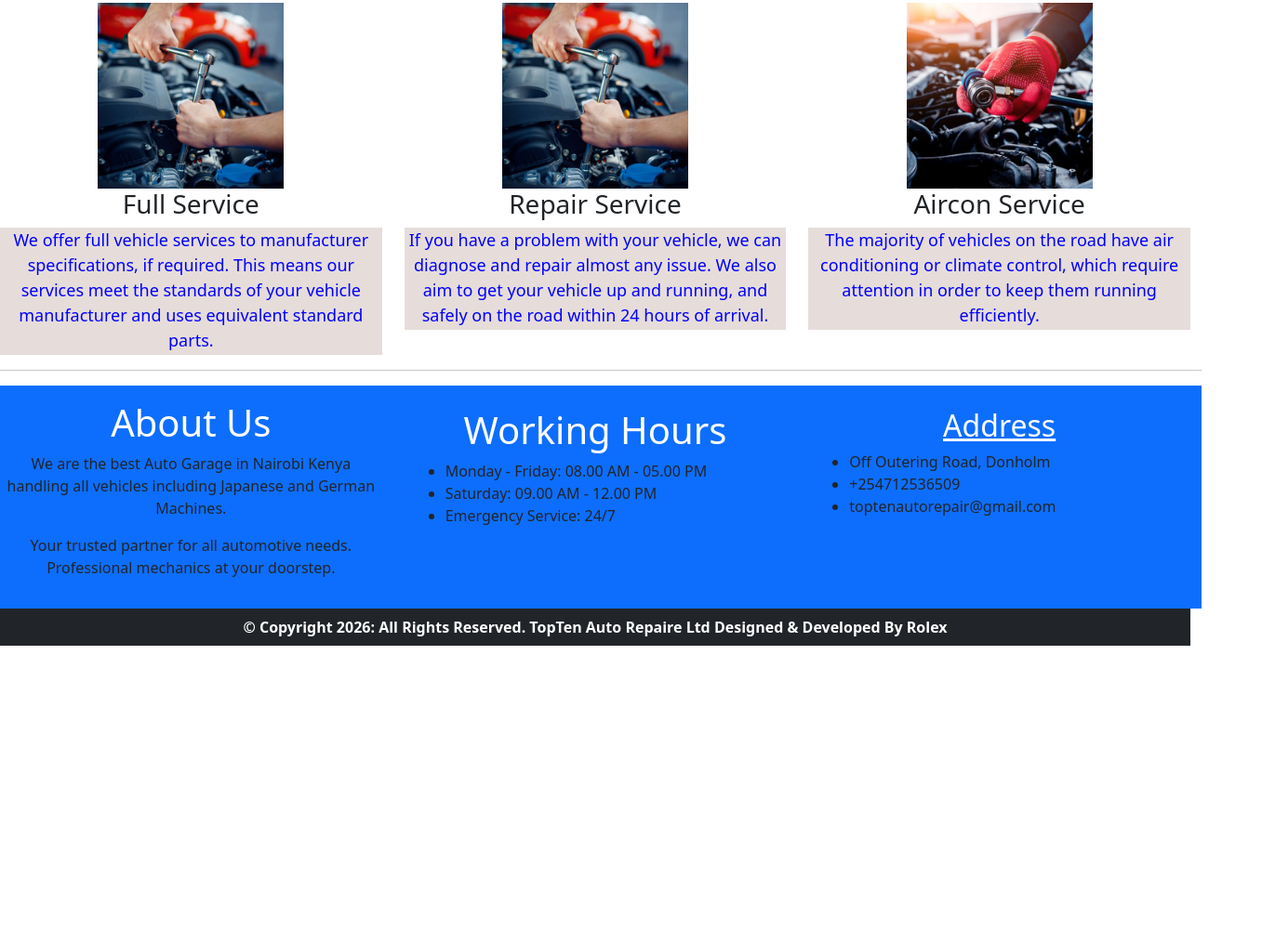
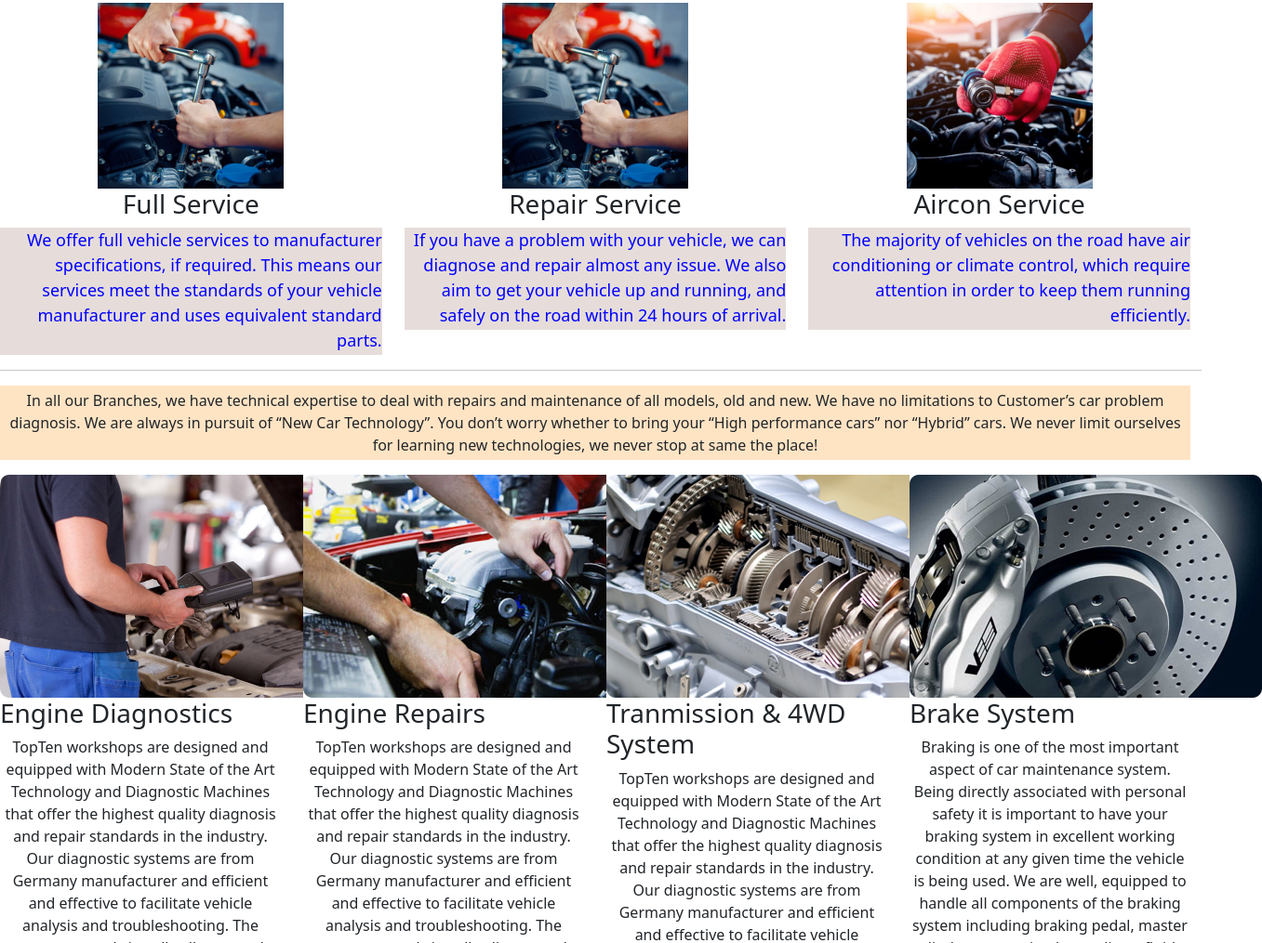
Before and after one commit to ROLEXBETT/project, a plain HTML site: page index.html in a window 1280 px wide. Shown: the part 1785-2800 px from the top of the page at 93% size, 1357 px wide, since content can reach past the window. Before the commit the page ends 2480 px from the top, so only its background shows below. Drawn offline with Linux system fonts and the light colour scheme.

Commit message:
just updated

```diff
--- a/index.html
+++ b/index.html
@@ -33,7 +33,7 @@
                         <a href="index.html" class="nav-link active">Home</a>
                         <a href="AboutUs.html" class="nav-link">About Us</a>
                         <a href="Services.html" class="nav-link">Services</a>
-                        <a href="Contact Us" class="nav-link">Contact Us</a>
+                        <a href="ContactUs.html" class="nav-link">Contact Us</a>
                     </div>
                  </div>
              </nav>
@@ -253,7 +253,35 @@ Promotion is valid on retail prices and on cash.</p>
            </section>
           <!-- Section six ends here -->
 
-          <!-- Section 7 starts here -->
+          <!-- Section seven starts here -->
+         <p id="mypar">In all our Branches, we have technical expertise to deal with repairs and maintenance of all models, old and new. We have no limitations to Customer’s car problem diagnosis.  We are always in pursuit of “New Car Technology”. You don’t worry whether to bring your “High performance cars” nor “Hybrid” cars. We never limit ourselves for learning new technologies, we never stop at same the place!</p>
+         <section class="row">
+            <div class="col-lg-3">
+                <img src="images/auto2.jpg" alt="">
+                <h3>Engine Diagnostics</h3>
+                <p>TopTen workshops are designed and equipped with Modern State of the Art Technology and Diagnostic Machines that offer the highest quality diagnosis and repair standards in the industry. Our diagnostic systems are from Germany manufacturer and efficient and effective to facilitate vehicle analysis and troubleshooting. The system can read virtually all cars on the Kenyan roads. This enables us to restore vehicle’s performance to manufacturer’s specification.</p>
+            </div>
+            <div class="col-lg-3">
+                <img src="images/auto3.jpg" alt="">
+                <h3>Engine Repairs</h3>
+                <p>TopTen workshops are designed and equipped with Modern State of the Art Technology and Diagnostic Machines that offer the highest quality diagnosis and repair standards in the industry. Our diagnostic systems are from Germany manufacturer and efficient and effective to facilitate vehicle analysis and troubleshooting. The system can read virtually all cars on the Kenyan roads. This enables us to restore vehicle’s performance to manufacturer’s specification.</p>
+            </div>
+            <div class="col-lg-3">
+                <img src="images/auto4.jpg" alt="">
+                <h3>Tranmission & 4WD System</h3>
+                <p>TopTen workshops are designed and equipped with Modern State of the Art Technology and Diagnostic Machines that offer the highest quality diagnosis and repair standards in the industry. Our diagnostic systems are from Germany manufacturer and efficient and effective to facilitate vehicle analysis and troubleshooting. The system can read virtually all cars on the Kenyan roads. This enables us to restore vehicle’s performance to manufacturer’s specification.</p>
+            </div>
+            <div class="col-lg-3">
+                <img src="images/auto5.jpg" alt="">
+                <h3>Brake System</h3>
+                <p>Braking is one of the most important aspect of car maintenance system. Being directly associated with personal safety it is important to have your braking system in excellent working condition at any given time the vehicle is being used. We are well, equipped to handle all components of the braking system including braking pedal, master cylinder, connecting hoses, lines, fluids, linkage, drums, shoes, rotors, pads, calipers and parking brake.</p>
+            </div>
+
+         </section>
+         <!-- Section seven ends here -->
+
+
+          <!-- Section eight starts here -->
                <section class="row bg-primary">
                 <div class="col-lg-4 p-3 text-white">
                 <h4 class="text-center text-white">About Us</h4>
@@ -290,7 +318,7 @@ Promotion is valid on retail prices and on cash.</p>
                <footer class="text-center text-white bg-dark p-2"><b>© Copyright 2026: All Rights Reserved. TopTen Auto Repaire Ltd
 Designed & Developed By Rolex</b></footer>
 
-              <!-- Section 7 ends here -->
+              <!-- Section eight ends here -->
 
 </body>
 </html>
--- a/style.css
+++ b/style.css
@@ -36,8 +36,11 @@ h5{
     background-color: rgb(230, 221, 218);
     font-size: 18px;
     padding-bottom: 2px;
+    text-align: end;
+}
+
+#mypar{
+    background-color: bisque;
+    padding: 4px;
     text-align: center;
 }
-image{
-    padding: 5px;
-}
```
Also changed, not shown: AboutUs.html (+1 -1 lines), Services.html (+1 -1 lines).
